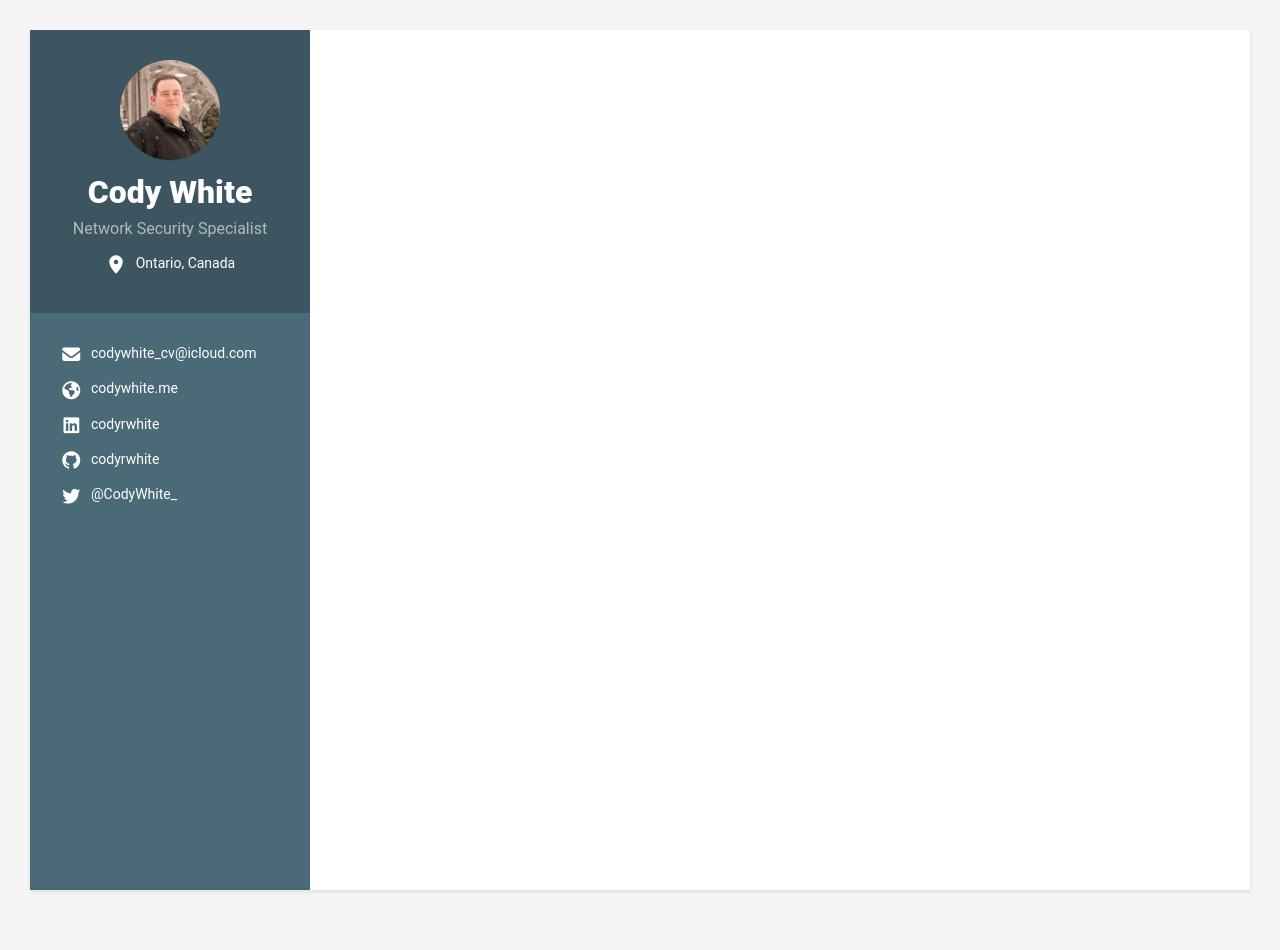
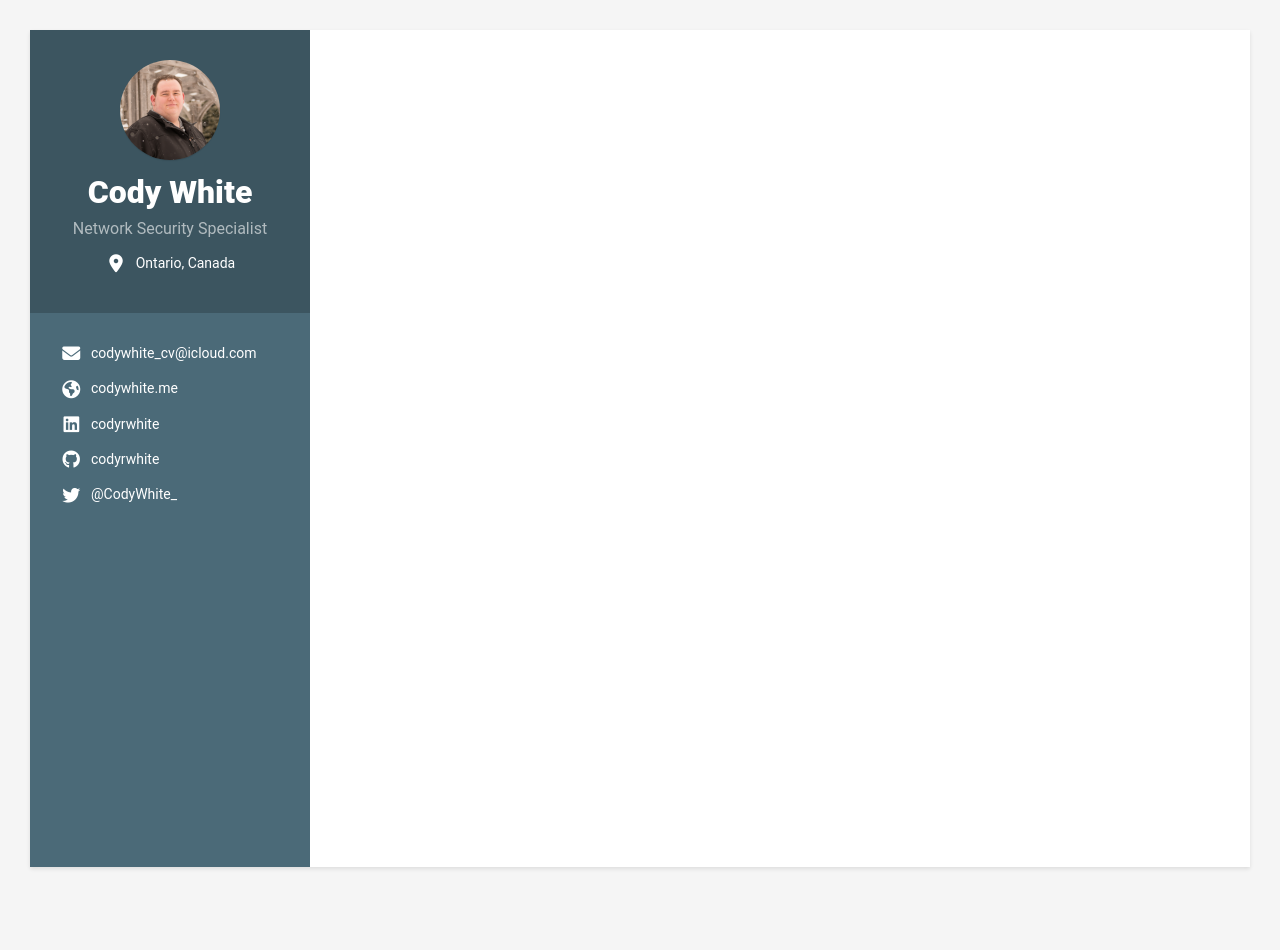
Before and after one commit to CodyRWhite/codyrwhite.github.io, a Jekyll site: the page built from index.html, in a window 1280 px wide. Built offline with Jekyll 4.4.1, drawn with Linux system fonts in a browser that asks for light colours; nearby versions of some CDN libraries; library files that are not in the unit come from our copies; after the commit the page ends 927 px from its top, so only the background shows below that.

Commit message:
More CSS Tweaks

```diff
--- a/_includes/head.html
+++ b/_includes/head.html
@@ -60,6 +60,9 @@
 	<!-- Plugins CSS -->
 	<link rel="stylesheet" href="{{ site.url }}{{ site.baseurl }}/assets/plugins/font-awesome/css/all.css">
 
+	<!-- Font Awesome Code Kit -->
+    <script src="https://kit.fontawesome.com/df8e436489.js" crossorigin="anonymous"></script>
+
 	<!-- Theme CSS -->
 	<link id="theme-style" rel="stylesheet" href="{{ site.url }}{{ site.baseurl }}/assets/css/main.css">
 	<!-- HTML5 shim and Respond.js for IE8 support of HTML5 elements and media queries -->
--- a/_sass/_base.scss
+++ b/_sass/_base.scss
@@ -30,7 +30,7 @@
 
 .wrapper {
     background:$theme-color;
-    max-width: 2000px;
+    max-width: 99vw;
     margin: 0 auto;
     position: relative;
     @include box-shadow(0px 2px 4px rgba(0,0,0,0.1));
@@ -42,7 +42,7 @@
     #right: 0;
     width: 280px;
     height: 100%;
-    min-height: 95.5vh;
+    min-height: 93vh;
     color: #fff;
     a {
         color: #fff;
@@ -157,7 +157,7 @@
     background: #fff;
     padding: 60px;
     padding-right: 340px;
-	min-height: 95.5vh;
+	min-height: 93vh;
     .section-title {
         text-transform: uppercase;
         font-size: 20px;
```
